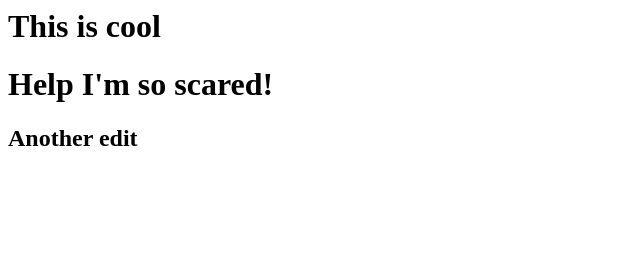
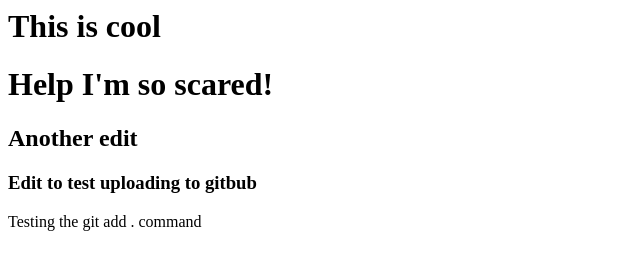
Before and after one commit to paul2ma/2020.programming, a plain HTML site: page index.html in a window 1280 px wide. Shown: the whole page, without its empty margins (0-640 px from the left). Drawn offline with Linux system fonts and the light colour scheme.

Commit message:
My second commit

```diff
--- a/index.html
+++ b/index.html
@@ -1,3 +1,5 @@
 <h1>This is cool</h1>
 <h1>Help I'm so scared!</h1>
 <h2>Another edit</h2>
+<h3>Edit to test uploading to gitbub</h3>
+<p>Testing the git add . command</p>
```
